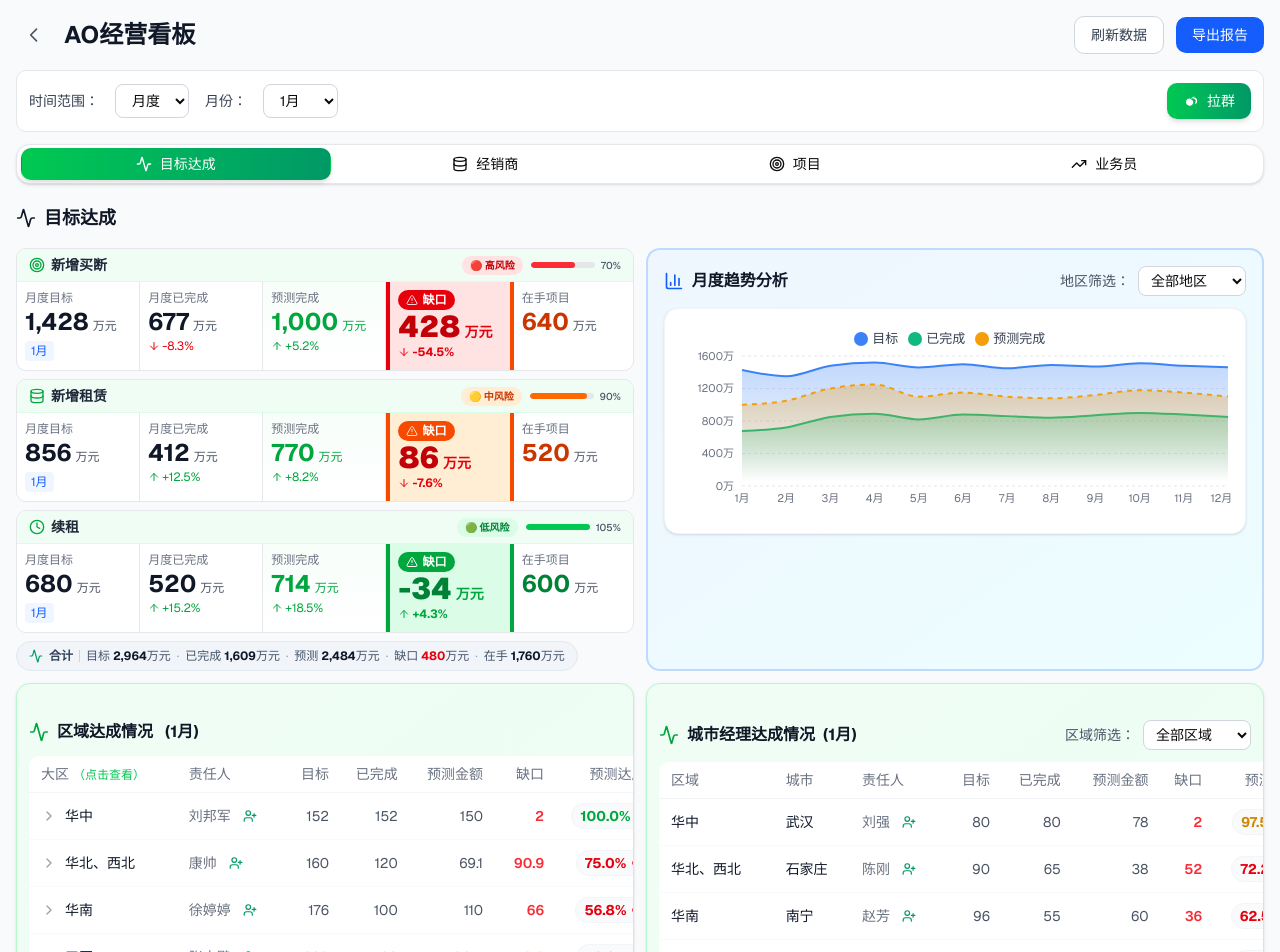
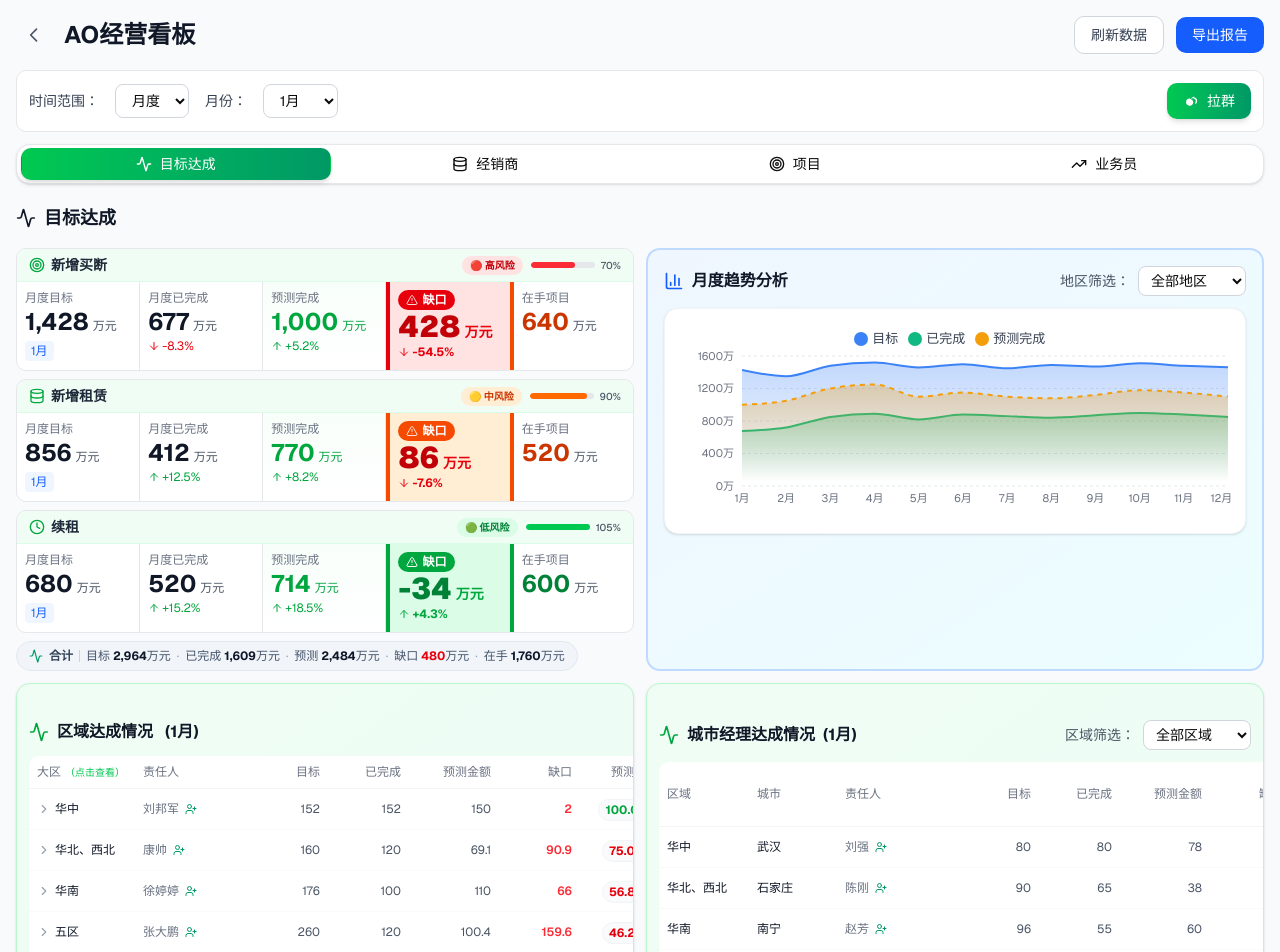
Before and after one commit to navylee1990/coze_jsc, a Next.js app: page /sales in a window 1280 px wide. Shown: the top 952 px of the page. Built offline with nearby package versions, Linux system fonts and the light colour scheme.

Commit message:
优化区域和城市经理表格列宽，提升一屏显示效果

```diff
--- a/src/app/sales/page.tsx
+++ b/src/app/sales/page.tsx
@@ -1342,24 +1342,36 @@ export default function SalesDashboard() {
               {/* 大区维度表格 */}
               <div className="overflow-x-auto -mx-3 px-3">
                 <div className="bg-white rounded-lg border-0 overflow-hidden min-w-[900px]">
-                  <table className="w-full">
+                  <table className="w-full" style={{ tableLayout: 'fixed' }}>
+                  <colgroup>
+                    <col style={{ width: '12%' }} />
+                    <col style={{ width: '12%' }} />
+                    <col style={{ width: '9%' }} />
+                    <col style={{ width: '9%' }} />
+                    <col style={{ width: '10%' }} />
+                    <col style={{ width: '9%' }} />
+                    <col style={{ width: '14%' }} />
+                    <col style={{ width: '11%' }} />
+                    <col style={{ width: '11%' }} />
+                    <col style={{ width: '3%' }} />
+                  </colgroup>
                   <thead>
                     <tr className="border-b border-gray-100">
-                      <th className="px-3 py-2 text-left text-sm font-medium text-gray-500">
+                      <th className="px-2 py-2 text-left text-xs font-medium text-gray-500">
                         {viewLevel === 'city' ? '城市' : '大区'}
                         {viewLevel === 'region' && (
-                          <span className="ml-1 text-xs text-green-500 font-normal">（点击查看）</span>
+                          <span className="ml-1 text-[10px] text-green-500 font-normal">（点击查看）</span>
                         )}
                       </th>
-                      <th className="px-2 py-2 text-left text-sm font-medium text-gray-500">责任人</th>
-                      <th className="px-2 py-2 text-right text-sm font-medium text-gray-500">目标</th>
-                      <th className="px-2 py-2 text-right text-sm font-medium text-gray-500">已完成</th>
-                      <th className="px-2 py-2 text-right text-sm font-medium text-gray-500">预测金额</th>
-                      <th className="px-2 py-2 text-right text-sm font-medium text-gray-500">缺口</th>
-                      <th className="px-2 py-2 text-center text-sm font-medium text-gray-500">预测达成率</th>
-                      <th className="px-2 py-2 text-center text-sm font-medium text-gray-500">在手订单数</th>
-                      <th className="px-2 py-2 text-center text-sm font-medium text-gray-500">在手项目数</th>
-                      <th className="px-1 py-2"></th>
+                      <th className="px-1.5 py-2 text-left text-xs font-medium text-gray-500">责任人</th>
+                      <th className="px-1.5 py-2 text-right text-xs font-medium text-gray-500">目标</th>
+                      <th className="px-1.5 py-2 text-right text-xs font-medium text-gray-500">已完成</th>
+                      <th className="px-1.5 py-2 text-right text-xs font-medium text-gray-500">预测金额</th>
+                      <th className="px-1.5 py-2 text-right text-xs font-medium text-gray-500">缺口</th>
+                      <th className="px-1.5 py-2 text-center text-xs font-medium text-gray-500">预测达成率</th>
+                      <th className="px-1.5 py-2 text-center text-xs font-medium text-gray-500">在手订单数</th>
+                      <th className="px-1.5 py-2 text-center text-xs font-medium text-gray-500">在手项目数</th>
+                      <th className="px-0.5 py-2"></th>
                     </tr>
                   </thead>
                   <tbody>
@@ -1369,65 +1381,65 @@ export default function SalesDashboard() {
                         onClick={() => viewLevel === 'region' ? handleRegionClick(item.name) : undefined}
                         className={`group border-b border-gray-50 last:border-0 ${viewLevel === 'region' ? 'cursor-pointer hover:bg-green-50 hover:border-l-4 hover:border-l-green-500' : ''}`}
                       >
-                        <td className="px-3 py-2.5 text-sm font-medium text-gray-900 group-hover:text-green-600 transition-colors">
-                          <div className="flex items-center gap-2">
+                        <td className="px-2 py-2 text-xs font-medium text-gray-900 group-hover:text-green-600 transition-colors">
+                          <div className="flex items-center gap-1">
                             {viewLevel === 'region' && (
-                              <ChevronRight className="w-4 h-4 text-gray-400 group-hover:text-green-500 group-hover:translate-x-0.5 transition-all" />
+                              <ChevronRight className="w-3.5 h-3.5 text-gray-400 group-hover:text-green-500 group-hover:translate-x-0.5 transition-all" />
                             )}
                             {item.name}
                           </div>
                         </td>
-                        <td className="px-2 py-2.5">
-                          <div className="flex items-center gap-2">
-                            <span className="text-sm text-gray-500">{item.owner}</span>
+                        <td className="px-1.5 py-2">
+                          <div className="flex items-center gap-1">
+                            <span className="text-xs text-gray-500 truncate">{item.owner}</span>
                             <button
                               onClick={(e) => {
                                 e.stopPropagation();
                                 handlePullGroup(item.owner, item.name);
                               }}
-                              className="p-1 text-emerald-600 hover:bg-emerald-100 rounded-md transition-colors"
+                              className="p-0.5 text-emerald-600 hover:bg-emerald-100 rounded transition-colors flex-shrink-0"
                               title="拉群"
                             >
-                              <UserPlus className="w-3.5 h-3.5" />
+                              <UserPlus className="w-3 h-3" />
                             </button>
                           </div>
                         </td>
-                        <td className="px-2 py-2.5 text-sm text-right text-gray-600">{item.target.toLocaleString()}</td>
-                        <td className="px-2 py-2.5 text-sm text-right text-gray-600">{item.completed.toLocaleString()}</td>
-                        <td className="px-2 py-2.5 text-sm text-right text-gray-600">{item.predicted.toLocaleString()}</td>
-                        <td className={`px-2 py-2.5 text-sm text-right font-semibold ${item.gap > 0 ? 'text-red-500' : item.gap === 0 ? 'text-gray-600' : 'text-green-500'}`}>
+                        <td className="px-1.5 py-2 text-xs text-right text-gray-600">{item.target.toLocaleString()}</td>
+                        <td className="px-1.5 py-2 text-xs text-right text-gray-600">{item.completed.toLocaleString()}</td>
+                        <td className="px-1.5 py-2 text-xs text-right text-gray-600">{item.predicted.toLocaleString()}</td>
+                        <td className={`px-1.5 py-2 text-xs text-right font-semibold ${item.gap > 0 ? 'text-red-500' : item.gap === 0 ? 'text-gray-600' : 'text-green-500'}`}>
                           {item.gap > 0 ? `${item.gap}` : item.gap === 0 ? '0' : `+${Math.abs(item.gap)}`}
                         </td>
-                        <td className="px-2 py-2.5 text-center">
-                          <div className="inline-flex items-center gap-1.5 px-2 py-0.5 rounded-full bg-gray-50 border border-gray-100">
-                            <span className={`text-sm font-bold ${
+                        <td className="px-1.5 py-2 text-center">
+                          <div className="inline-flex items-center gap-1 px-1.5 py-0.5 rounded-full bg-gray-50 border border-gray-100">
+                            <span className={`text-xs font-bold ${
                               item.rate >= 100 ? 'text-green-600' : item.rate >= 80 ? 'text-yellow-600' : 'text-red-600'
                             }`}>
                               {item.rate.toFixed(1)}%
                             </span>
-                            <div className="w-8 h-1.5 rounded-full bg-gray-200 overflow-hidden">
+                            <div className="w-6 h-1.5 rounded-full bg-gray-200 overflow-hidden flex-shrink-0">
                               <div
                                 className={`h-full rounded-full transition-all ${
-                                  item.rate >= 100 ? 'bg-green-500' : item.rate >= 80 ? 'bg-yellow-500' : 'bg-red-500'
+                                  item.rate >= 100 ? 'bg-green-500' : item.rate >= 80 ? 'text-yellow-500' : 'bg-red-500'
                                 }`}
                                 style={{ width: `${Math.min(item.rate, 100)}%` }}
                               />
                             </div>
                           </div>
                         </td>
-                        <td className="px-2 py-2.5 text-center">
-                          <span className={`text-sm font-bold ${
+                        <td className="px-1.5 py-2 text-center">
+                          <span className={`text-xs font-bold ${
                             item.orderCount >= 100 ? 'text-green-600' : item.orderCount >= 80 ? 'text-yellow-600' : 'text-red-600'
                           }`}>
                             {item.orderCount}
                           </span>
                         </td>
-                        <td className="px-2 py-2.5 text-center text-sm text-gray-600">
+                        <td className="px-1.5 py-2 text-center text-xs text-gray-600">
                           {item.projectCount}
                         </td>
-                        <td className="px-1 py-2.5">
+                        <td className="px-0.5 py-2">
                           {viewLevel === 'region' && (
-                            <ChevronRight className="w-4 h-4 text-gray-300 group-hover:text-green-500 transition-colors" />
+                            <ChevronRight className="w-3.5 h-3.5 text-gray-300 group-hover:text-green-500 transition-colors" />
                           )}
                         </td>
                       </tr>
@@ -1471,19 +1483,31 @@ export default function SalesDashboard() {
               {/* 城市经理表格 */}
               <div className="overflow-x-auto -mx-3 px-3">
                 <div className="bg-white rounded-lg border-0 overflow-hidden min-w-[900px]">
-                  <table className="w-full">
+                  <table className="w-full" style={{ tableLayout: 'fixed' }}>
+                  <colgroup>
+                    <col style={{ width: '10%' }} />
+                    <col style={{ width: '10%' }} />
+                    <col style={{ width: '13%' }} />
+                    <col style={{ width: '9%' }} />
+                    <col style={{ width: '9%' }} />
+                    <col style={{ width: '10%' }} />
+                    <col style={{ width: '9%' }} />
+                    <col style={{ width: '14%' }} />
+                    <col style={{ width: '11%' }} />
+                    <col style={{ width: '5%' }} />
+                  </colgroup>
                   <thead>
                     <tr className="border-b border-gray-100">
-                      <th className="px-3 py-2 text-left text-sm font-medium text-gray-500">区域</th>
-                      <th className="px-3 py-2 text-left text-sm font-medium text-gray-500">城市</th>
-                      <th className="px-2 py-2 text-left text-sm font-medium text-gray-500">责任人</th>
-                      <th className="px-2 py-2 text-right text-sm font-medium text-gray-500">目标</th>
-                      <th className="px-2 py-2 text-right text-sm font-medium text-gray-500">已完成</th>
-                      <th className="px-2 py-2 text-right text-sm font-medium text-gray-500">预测金额</th>
-                      <th className="px-2 py-2 text-right text-sm font-medium text-gray-500">缺口</th>
-                      <th className="px-2 py-2 text-center text-sm font-medium text-gray-500">预测达成率</th>
-                      <th className="px-2 py-2 text-center text-sm font-medium text-gray-500">在手订单数</th>
-                      <th className="px-2 py-2 text-center text-sm font-medium text-gray-500">在手项目数</th>
+                      <th className="px-2 py-2 text-left text-xs font-medium text-gray-500">区域</th>
+                      <th className="px-2 py-2 text-left text-xs font-medium text-gray-500">城市</th>
+                      <th className="px-1.5 py-2 text-left text-xs font-medium text-gray-500">责任人</th>
+                      <th className="px-1.5 py-2 text-right text-xs font-medium text-gray-500">目标</th>
+                      <th className="px-1.5 py-2 text-right text-xs font-medium text-gray-500">已完成</th>
+                      <th className="px-1.5 py-2 text-right text-xs font-medium text-gray-500">预测金额</th>
+                      <th className="px-1.5 py-2 text-right text-xs font-medium text-gray-500">缺口</th>
+                      <th className="px-1.5 py-2 text-center text-xs font-medium text-gray-500">预测达成率</th>
+                      <th className="px-1.5 py-2 text-center text-xs font-medium text-gray-500">在手订单数</th>
+                      <th className="px-1.5 py-2 text-center text-xs font-medium text-gray-500">在手项目数</th>
                     </tr>
                   </thead>
                   <tbody className="min-h-[320px]">
@@ -1496,54 +1520,54 @@ export default function SalesDashboard() {
                         key={index}
                         className="border-b border-gray-50 last:border-0"
                       >
-                        <td className="px-3 py-2.5 text-sm font-medium text-gray-900">{item.area}</td>
-                        <td className="px-3 py-2.5 text-sm font-medium text-gray-900">{item.city}</td>
-                        <td className="px-2 py-2.5">
-                          <div className="flex items-center gap-2">
-                            <span className="text-sm text-gray-500">{item.name}</span>
+                        <td className="px-2 py-2 text-xs font-medium text-gray-900">{item.area}</td>
+                        <td className="px-2 py-2 text-xs font-medium text-gray-900">{item.city}</td>
+                        <td className="px-1.5 py-2">
+                          <div className="flex items-center gap-1">
+                            <span className="text-xs text-gray-500 truncate">{item.name}</span>
                             <button
                               onClick={(e) => {
                                 e.stopPropagation();
                                 handlePullGroup(item.name, item.area);
                               }}
-                              className="p-1 text-emerald-600 hover:bg-emerald-100 rounded-md transition-colors"
+                              className="p-0.5 text-emerald-600 hover:bg-emerald-100 rounded transition-colors flex-shrink-0"
                               title="拉群"
                             >
-                              <UserPlus className="w-3.5 h-3.5" />
+                              <UserPlus className="w-3 h-3" />
                             </button>
                           </div>
                         </td>
-                        <td className="px-2 py-2.5 text-sm text-right text-gray-600">{item.target.toLocaleString()}</td>
-                        <td className="px-2 py-2.5 text-sm text-right text-gray-600">{item.completed.toLocaleString()}</td>
-                        <td className="px-2 py-2.5 text-sm text-right text-gray-600">{item.predicted.toLocaleString()}</td>
-                        <td className={`px-2 py-2.5 text-sm text-right font-semibold ${item.gap > 0 ? 'text-red-500' : item.gap === 0 ? 'text-gray-600' : 'text-green-500'}`}>
+                        <td className="px-1.5 py-2 text-xs text-right text-gray-600">{item.target.toLocaleString()}</td>
+                        <td className="px-1.5 py-2 text-xs text-right text-gray-600">{item.completed.toLocaleString()}</td>
+                        <td className="px-1.5 py-2 text-xs text-right text-gray-600">{item.predicted.toLocaleString()}</td>
+                        <td className={`px-1.5 py-2 text-xs text-right font-semibold ${item.gap > 0 ? 'text-red-500' : item.gap === 0 ? 'text-gray-600' : 'text-green-500'}`}>
                           {item.gap > 0 ? `${item.gap}` : item.gap === 0 ? '0' : `+${Math.abs(item.gap)}`}
                         </td>
-                        <td className="px-2 py-2.5 text-center">
-                          <div className="inline-flex items-center gap-1.5 px-2 py-0.5 rounded-full bg-gray-50 border border-gray-100">
-                            <span className={`text-sm font-bold ${
+                        <td className="px-1.5 py-2 text-center">
+                          <div className="inline-flex items-center gap-1 px-1.5 py-0.5 rounded-full bg-gray-50 border border-gray-100">
+                            <span className={`text-xs font-bold ${
                               item.rate >= 100 ? 'text-green-600' : item.rate >= 80 ? 'text-yellow-600' : 'text-red-600'
                             }`}>
                               {item.rate.toFixed(1)}%
                             </span>
-                            <div className="w-8 h-1.5 rounded-full bg-gray-200 overflow-hidden">
+                            <div className="w-6 h-1.5 rounded-full bg-gray-200 overflow-hidden flex-shrink-0">
                               <div
                                 className={`h-full rounded-full transition-all ${
-                                  item.rate >= 100 ? 'bg-green-500' : item.rate >= 80 ? 'bg-yellow-500' : 'bg-red-500'
+                                  item.rate >= 100 ? 'bg-green-500' : item.rate >= 80 ? 'text-yellow-500' : 'bg-red-500'
                                 }`}
                                 style={{ width: `${Math.min(item.rate, 100)}%` }}
                               />
                             </div>
                           </div>
                         </td>
-                        <td className="px-2 py-2.5 text-center">
-                          <span className={`text-sm font-bold ${
+                        <td className="px-1.5 py-2 text-center">
+                          <span className={`text-xs font-bold ${
                             item.orderCount >= 100 ? 'text-green-600' : item.orderCount >= 80 ? 'text-yellow-600' : 'text-red-600'
                           }`}>
                             {item.orderCount}
                           </span>
                         </td>
-                        <td className="px-2 py-2.5 text-center text-sm text-gray-600">{item.projectCount}</td>
+                        <td className="px-1.5 py-2 text-center text-xs text-gray-600">{item.projectCount}</td>
                       </tr>
                     ))}
                   </tbody>
```
